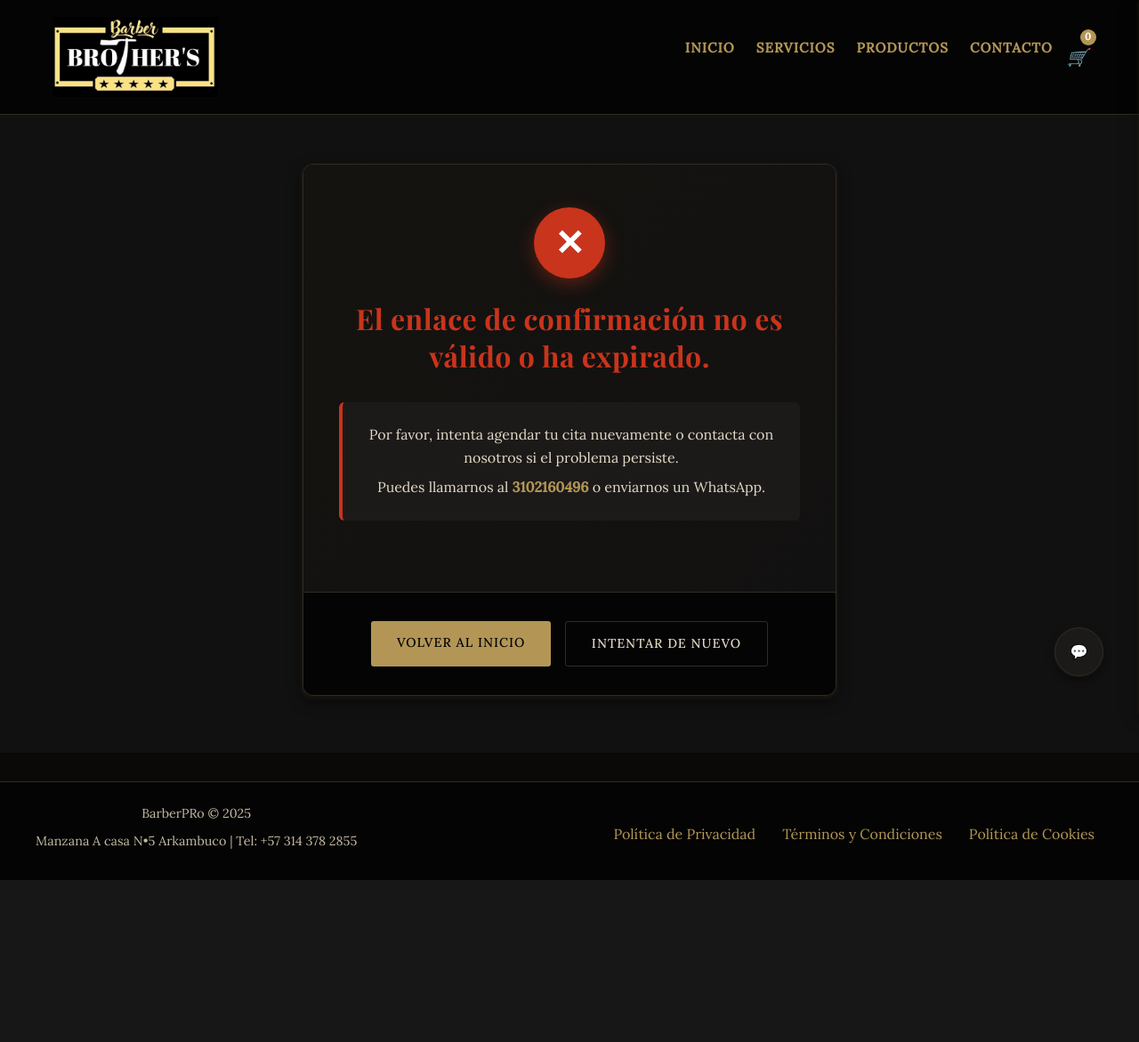
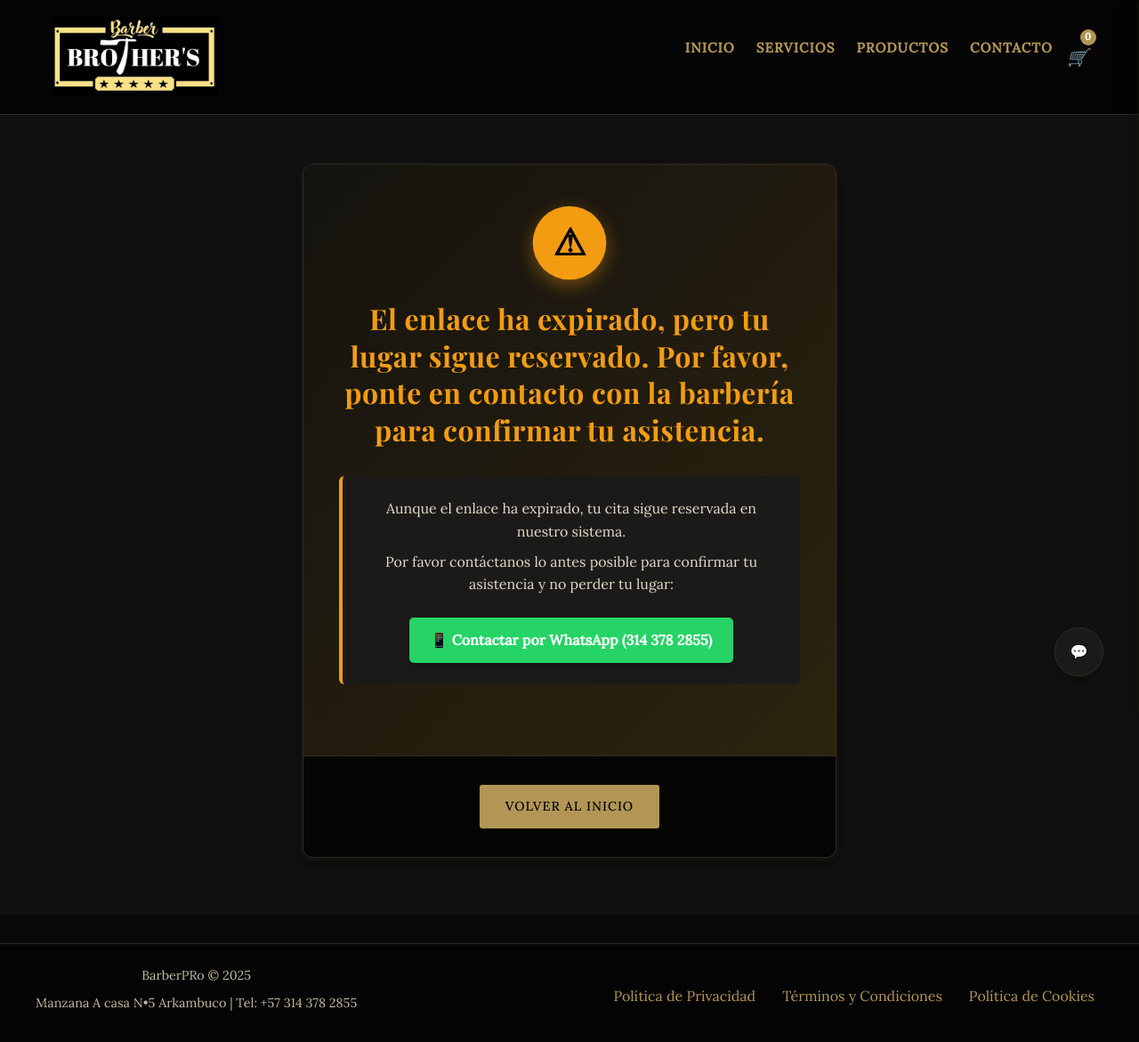
Before and after one commit to jrovz/Barber-Brothers, a Flask app: page /confirmar-cita/1 in a window 1280 px wide. Shown: the whole page at 89% size. Before the commit the page ends 989 px from the top, so only its background shows below. Run offline with Flask 3, Linux system fonts and the light colour scheme; some libraries are stand-ins or nearby versions.

Commit message:
feat: Add `Cliente`, `Mensaje`, and `Cita` models with client segmentation and appointment confirmation logic, and implement public routes for site navigation and interaction.

```diff
--- a/app/models/cliente.py
+++ b/app/models/cliente.py
@@ -156,7 +156,7 @@ class Cita(db.Model):
         return serializer.dumps(self.id, salt='email-confirmation-salt')
 
     @staticmethod
-    def verify_confirmation_token(token, max_age_seconds=3600): # 1 hora por defecto
+    def verify_confirmation_token(token, max_age_seconds=43200): # 12 horas por defecto
         serializer = URLSafeTimedSerializer(current_app.config['SECRET_KEY'])
         try:
             cita_id = serializer.loads(
@@ -175,7 +175,7 @@ class Cita(db.Model):
         return None
 
     @staticmethod
-    def get_cita_from_token(token, max_age_seconds=3600):
+    def get_cita_from_token(token, max_age_seconds=43200):
         """Devuelve la cita asociada al token si el token es válido y no ha expirado.
         No impone estado específico; útil para flujos idempotentes (ya confirmada).
         """
--- a/app/public/routes.py
+++ b/app/public/routes.py
@@ -1117,10 +1117,11 @@ def confirmar_cita_route(token):
     # Intentar obtener la cita desde el token sin imponer estado (manejo idempotente)
     cita_token = Cita.get_cita_from_token(token)
     if not cita_token:
-        flash('El enlace de confirmación no es válido o ha expirado.', 'danger')
+        flash('El link expiró pero tu lugar sigue reservado. Por favor contáctanos.', 'warning')
         return render_template('public/confirmation_status.html',
                                success=False,
-                               message='El enlace de confirmación no es válido o ha expirado.')
+                               warning=True,
+                               message='El enlace ha expirado, pero tu lugar sigue reservado. Por favor, ponte en contacto con la barbería para confirmar tu asistencia.')
 
     # Si ya está confirmada, mostrar éxito (posible prefetch del enlace por el proveedor de correo)
     if cita_token.estado == 'confirmada':
--- a/app/static/css/public_styles.css
+++ b/app/static/css/public_styles.css
@@ -1,22 +1,34 @@
 /* --- Variables Globales --- */
 :root {
     /* Fondos (negros con profundidad) */
-    --color-bg-main: #0a0908; /* Negro profundo con un toque cálido */
-    --color-bg-dark: #040404; /* Negro casi absoluto para áreas de máximo contraste */
-    --color-bg-medium: #121111; /* Negro intermedio con un toque de calidez */
-    --color-bg-light: #1c1a19; /* Negro suavizado para áreas secundarias */
-    --color-bg-card: #15130f; /* Negro con matiz vintage para elementos destacados */
+    --color-bg-main: #0a0908;
+    /* Negro profundo con un toque cálido */
+    --color-bg-dark: #040404;
+    /* Negro casi absoluto para áreas de máximo contraste */
+    --color-bg-medium: #121111;
+    /* Negro intermedio con un toque de calidez */
+    --color-bg-light: #1c1a19;
+    /* Negro suavizado para áreas secundarias */
+    --color-bg-card: #15130f;
+    /* Negro con matiz vintage para elementos destacados */
 
     /* Tipografía (tonos crema y marfil) */
-    --color-text-primary: #f5f0e6; /* Marfil suave para textos principales */
-    --color-text-secondary: #e3d9c6; /* Crema cálido para textos secundarios */
-    --color-text-muted: #c4b9a2; /* Tono beige apagado para textos menos importantes */
-    --color-text-accent: #d2b883; /* Dorado antiguo suave para acentos textuales */
+    --color-text-primary: #f5f0e6;
+    /* Marfil suave para textos principales */
+    --color-text-secondary: #e3d9c6;
+    /* Crema cálido para textos secundarios */
+    --color-text-muted: #c4b9a2;
+    /* Tono beige apagado para textos menos importantes */
+    --color-text-accent: #d2b883;
+    /* Dorado antiguo suave para acentos textuales */
 
     /* Acentos y bordes (tonos dorados antiguo) */
-    --color-border: #302c25; /* Borde sutil con toque sépia */
-    --color-accent: #b39656; /* Dorado antiguo para elementos interactivos */
-    --color-accent-hover: #c9aa6b; /* Dorado cálido para estados hover */
+    --color-border: #302c25;
+    /* Borde sutil con toque sépia */
+    --color-accent: #b39656;
+    /* Dorado antiguo para elementos interactivos */
+    --color-accent-hover: #c9aa6b;
+    /* Dorado cálido para estados hover */
 
     /* Sombras (con toque vintage) */
     --shadow-soft: 0 4px 8px rgba(0, 0, 0, 0.5), 0 1px 3px rgba(179, 150, 86, 0.15);
@@ -38,7 +50,8 @@ body {
     font-family: 'Lora', serif;
     line-height: 1.6;
     overflow-x: hidden;
-    padding-top: 120px; /* Ajusta según la altura del header */
+    padding-top: 120px;
+    /* Ajusta según la altura del header */
 }
 
 /* Estilo para prevenir el scroll del body cuando el menú o carrito están abiertos */
@@ -87,8 +100,8 @@ body.menu-open {
 }
 
 .slide-btn {
-    box-shadow: 0 4px 12px rgba(0,0,0,0.5);
-    background-color: rgba(0,0,0,0.6);
+    box-shadow: 0 4px 12px rgba(0, 0, 0, 0.5);
+    background-color: rgba(0, 0, 0, 0.6);
     border: 2px solid var(--color-accent);
     text-shadow: none;
     font-weight: bold;
@@ -97,7 +110,7 @@ body.menu-open {
 .slide-btn:hover {
     background-color: var(--color-accent);
     color: var(--color-bg-dark);
-    box-shadow: 0 6px 15px rgba(0,0,0,0.7);
+    box-shadow: 0 6px 15px rgba(0, 0, 0, 0.7);
     transform: translateY(-2px);
 }
 
@@ -206,7 +219,7 @@ textarea.form-control {
     transform: translateY(-2px);
 }
 
-.form-group .form-control:focus + label {
+.form-group .form-control:focus+label {
     color: var(--color-accent);
 }
 
@@ -295,7 +308,8 @@ header.scrolled {
 
 /* Ajuste adicional para menú móvil abierto */
 body.menu-open {
-    padding-top: 120px; /* Mantener el padding incluso con menú abierto */
+    padding-top: 120px;
+    /* Mantener el padding incluso con menú abierto */
 }
 
 .header-container {
@@ -395,22 +409,26 @@ header nav ul li a:hover::after {
 
 /* --- Menú Hamburguesa --- */
 .menu-toggle {
-    display: none; /* Se muestra solo en móvil - modificado en media query */
+    display: none;
+    /* Se muestra solo en móvil - modificado en media query */
     background: transparent;
     border: none;
     cursor: pointer;
     padding: 10px;
-    z-index: 1100; /* Mayor que el menú para estar por encima */
+    z-index: 1100;
+    /* Mayor que el menú para estar por encima */
     position: absolute;
     right: 1rem;
     top: 50%;
     transform: translateY(-50%);
-    min-width: 44px; /* Tamaño mínimo para accesibilidad */
+    min-width: 44px;
+    /* Tamaño mínimo para accesibilidad */
     min-height: 44px;
     border-radius: 4px;
     transition: all 0.3s ease;
     outline: none;
-    -webkit-tap-highlight-color: transparent; /* Eliminar highlight en móviles */
+    -webkit-tap-highlight-color: transparent;
+    /* Eliminar highlight en móviles */
 }
 
 .menu-toggle:hover {
@@ -432,7 +450,8 @@ header nav ul li a:hover::after {
     width: 25px;
     border-radius: 3px;
     transition: all 0.3s ease-in-out;
-    margin: 0 auto; /* Centrar líneas */
+    margin: 0 auto;
+    /* Centrar líneas */
 }
 
 .menu-toggle-icon::before {
@@ -456,17 +475,21 @@ header nav ul li a:hover::after {
 }
 
 .mobile-menu {
-    display: flex !important; /* Forzar display flex */
+    display: flex !important;
+    /* Forzar display flex */
     flex-direction: column;
     align-items: flex-start;
     background-color: var(--color-bg-dark);
     position: fixed;
-    top: 0; /* Desde la parte superior de la pantalla */
+    top: 0;
+    /* Desde la parte superior de la pantalla */
     right: 0;
     width: 280px;
     max-width: 90%;
-    height: 100vh; /* Altura completa */
-    padding: 4.5rem 1.5rem 1.5rem; /* Espacio superior para el botón hamburguesa */
+    height: 100vh;
+    /* Altura completa */
+    padding: 4.5rem 1.5rem 1.5rem;
+    /* Espacio superior para el botón hamburguesa */
     border-left: 1px solid var(--color-border);
     box-shadow: -2px 0 10px rgba(0, 0, 0, 0.2);
     z-index: 1050;
@@ -493,7 +516,8 @@ header nav ul li a:hover::after {
 .mobile-menu.open {
     transform: translateX(0);
     visibility: visible;
-    box-shadow: -5px 0 15px rgba(0, 0, 0, 0.3); /* Sombra más pronunciada cuando está abierto */
+    box-shadow: -5px 0 15px rgba(0, 0, 0, 0.3);
+    /* Sombra más pronunciada cuando está abierto */
 }
 
 .mobile-menu ul {
@@ -668,18 +692,22 @@ footer p {
     left: 0;
     width: 100%;
     height: 100%;
-    background-color: rgba(0, 0, 0, 0.6); /* Más oscuro para mejor contraste */
-    z-index: 1040; /* Entre el header (1000) y el menú (1050) */
+    background-color: rgba(0, 0, 0, 0.6);
+    /* Más oscuro para mejor contraste */
+    z-index: 1040;
+    /* Entre el header (1000) y el menú (1050) */
     opacity: 0;
     visibility: hidden;
     transition: opacity 0.3s, visibility 0.3s;
-    pointer-events: none; /* Inicialmente no intercepta clics */
+    pointer-events: none;
+    /* Inicialmente no intercepta clics */
 }
 
 .menu-overlay.open {
     opacity: 1;
     visibility: visible;
-    pointer-events: auto; /* Ahora intercepta clics cuando está abierto */
+    pointer-events: auto;
+    /* Ahora intercepta clics cuando está abierto */
 }
 
 .cart-header {
@@ -868,7 +896,7 @@ footer p {
 .slide-bg.image-loaded {
     opacity: 1;
     transition: transform 8s cubic-bezier(0.25, 0.1, 0.25, 1),
-                opacity 0.3s ease-in-out;
+        opacity 0.3s ease-in-out;
 }
 
 .slide.active .slide-bg {
@@ -896,7 +924,7 @@ footer p {
     transform: translateY(30px);
     opacity: 0;
     transition: transform 1s cubic-bezier(0.25, 0.1, 0.25, 1) 0.3s,
-                opacity 1s cubic-bezier(0.25, 0.1, 0.25, 1) 0.3s;
+        opacity 1s cubic-bezier(0.25, 0.1, 0.25, 1) 0.3s;
     position: relative;
     z-index: 2;
     color: var(--color-text-primary);
@@ -904,7 +932,8 @@ footer p {
 
 /* Se eliminó el gradiente oscuro detrás del texto */
 .product-highlight::before {
-    display: none; /* Ocultamos completamente el pseudo-elemento con el degradado */
+    display: none;
+    /* Ocultamos completamente el pseudo-elemento con el degradado */
 }
 
 .slide.active .product-highlight {
@@ -918,12 +947,12 @@ footer p {
     margin-bottom: 1rem;
     color: #ffffff;
     letter-spacing: 1px;
-    text-shadow: 2px 2px 10px rgba(0,0,0,0.9), 0 0 20px rgba(0,0,0,0.7);
+    text-shadow: 2px 2px 10px rgba(0, 0, 0, 0.9), 0 0 20px rgba(0, 0, 0, 0.7);
     /* Animación sutil de entrada */
     transform: translateY(20px);
     opacity: 0;
     transition: transform 0.8s cubic-bezier(0.25, 0.1, 0.25, 1) 0.5s,
-                opacity 0.8s cubic-bezier(0.25, 0.1, 0.25, 1) 0.5s;
+        opacity 0.8s cubic-bezier(0.25, 0.1, 0.25, 1) 0.5s;
 }
 
 .slide.active .product-highlight h2 {
@@ -936,12 +965,12 @@ footer p {
     font-size: 1.3rem;
     margin-bottom: 1.8rem;
     font-style: italic;
-    text-shadow: 1px 1px 8px rgba(0,0,0,0.9), 0 0 15px rgba(0,0,0,0.7);
+    text-shadow: 1px 1px 8px rgba(0, 0, 0, 0.9), 0 0 15px rgba(0, 0, 0, 0.7);
     /* Animación sutil de entrada */
     transform: translateY(20px);
     opacity: 0;
     transition: transform 0.8s cubic-bezier(0.25, 0.1, 0.25, 1) 0.7s,
-                opacity 0.8s cubic-bezier(0.25, 0.1, 0.25, 1) 0.7s;
+        opacity 0.8s cubic-bezier(0.25, 0.1, 0.25, 1) 0.7s;
 }
 
 .slide.active .product-highlight p {
@@ -971,7 +1000,7 @@ footer p {
     background: #FFF !important;
     border: none !important;
     border-radius: 8px !important;
-    box-shadow: 0 2px 5px rgba(0,0,0,0.1), 0 5px 15px rgba(0,0,0,0.3) !important;
+    box-shadow: 0 2px 5px rgba(0, 0, 0, 0.1), 0 5px 15px rgba(0, 0, 0, 0.3) !important;
     margin: 0 auto !important;
     padding: 0 !important;
     max-width: 540px !important;
@@ -981,7 +1010,7 @@ footer p {
     transform: translateY(20px);
     opacity: 0;
     transition: transform 0.8s cubic-bezier(0.25, 0.1, 0.25, 1) 0.4s,
-                opacity 0.8s cubic-bezier(0.25, 0.1, 0.25, 1) 0.4s;
+        opacity 0.8s cubic-bezier(0.25, 0.1, 0.25, 1) 0.4s;
 }
 
 .slide.active.instagram-embed-slide .instagram-media {
@@ -1143,7 +1172,7 @@ footer p {
     margin-bottom: 2.5rem;
     font-size: 2.5rem;
     letter-spacing: 1px;
-    text-shadow: 1px 1px 3px rgba(0,0,0,0.3);
+    text-shadow: 1px 1px 3px rgba(0, 0, 0, 0.3);
 }
 
 .calendar {
@@ -1589,7 +1618,8 @@ footer p {
     padding: 1.5rem;
     display: flex;
     flex-direction: column;
-    flex-grow: 1; /* Permite que este contenedor crezca y ocupe el espacio disponible */
+    flex-grow: 1;
+    /* Permite que este contenedor crezca y ocupe el espacio disponible */
 }
 
 .product-title {
@@ -1617,7 +1647,8 @@ footer p {
 }
 
 .product-info .add-to-cart {
-    margin-top: auto; /* Empuja el botón hacia la parte inferior de la tarjeta */
+    margin-top: auto;
+    /* Empuja el botón hacia la parte inferior de la tarjeta */
 }
 
 
@@ -1875,7 +1906,8 @@ footer p {
 .service-item {
     background-color: var(--color-bg-card);
     border-radius: 8px;
-    padding: 0; /* Reset padding para manejar la imagen */
+    padding: 0;
+    /* Reset padding para manejar la imagen */
     text-align: center;
     transition: all 0.3s ease;
     cursor: pointer;
@@ -2289,8 +2321,15 @@ footer p {
 }
 
 @keyframes successPulse {
-    0%, 100% { transform: scale(1); }
-    50% { transform: scale(1.05); }
+
+    0%,
+    100% {
+        transform: scale(1);
+    }
+
+    50% {
+        transform: scale(1.05);
+    }
 }
 
 /* Confirmación de Error */
@@ -2311,8 +2350,30 @@ footer p {
     border-radius: 50%;
     font-size: 2.5rem;
     font-weight: bold;
+    box-shadow: 0 6px 20px rgba(201, 52, 28, 0.4);
+}
+
+/* Confirmación de Advertencia */
+.confirmation-warning {
+    padding: 3rem 2.5rem;
+    text-align: center;
+    background: linear-gradient(135deg, var(--color-bg-card), rgba(184, 134, 11, 0.15));
+}
+
+.warning-icon {
+    display: inline-flex;
+    align-items: center;
+    justify-content: center;
+    width: 80px;
+    height: 80px;
+    background-color: #f39c12;
+    color: var(--color-bg-dark);
+    border-radius: 50%;
+    font-size: 2.5rem;
+    font-weight: bold;
     margin-bottom: 1.5rem;
-    box-shadow: 0 6px 20px rgba(201, 52, 28, 0.4);
+    box-shadow: 0 6px 20px rgba(243, 156, 18, 0.4);
+    animation: successPulse 2s ease-in-out infinite;
 }
 
 /* Títulos de Confirmación */
@@ -2331,6 +2392,10 @@ footer p {
 
 .confirmation-error .confirmation-title {
     color: #c9341c;
+}
+
+.confirmation-warning .confirmation-title {
+    color: #f39c12;
 }
 
 /* Detalles de la Cita */
@@ -2412,6 +2477,46 @@ footer p {
     border-left-color: #c9341c;
 }
 
+.warning-message {
+    margin: 2rem 0;
+    padding: 1.5rem;
+    background-color: var(--color-bg-light);
+    border-radius: 6px;
+    border-left: 4px solid #f39c12;
+}
+
+.warning-message p {
+    color: var(--color-text-secondary);
+    line-height: 1.6;
+    margin-bottom: 0.5rem;
+    font-size: 1rem;
+}
+
+.warning-message strong {
+    color: #f39c12;
+    font-weight: 600;
+}
+
+.btn-whatsapp-warning {
+    display: inline-block;
+    margin-top: 1rem;
+    padding: 0.8rem 1.5rem;
+    background-color: #25D366;
+    color: white;
+    text-decoration: none;
+    border-radius: 5px;
+    font-weight: bold;
+    font-family: 'Lora', serif;
+    transition: all 0.3s ease;
+    box-shadow: 0 4px 6px rgba(0, 0, 0, 0.2);
+}
+
+.btn-whatsapp-warning:hover {
+    background-color: #128C7E;
+    transform: translateY(-2px);
+    box-shadow: 0 6px 12px rgba(0, 0, 0, 0.3);
+}
+
 .confirmation-message p,
 .error-message p {
     color: var(--color-text-secondary);
@@ -2524,6 +2629,7 @@ footer p {
 
 /* --- Media Queries --- */
 @media (max-width: 768px) {
+
     /* Ajustar padding del body para móvil */
     body {
         padding-top: 100px;
@@ -2555,7 +2661,8 @@ footer p {
     .logo img {
         max-height: 100%;
         width: auto;
-        height: 70px; /* Más pequeño en móvil */
+        height: 70px;
+        /* Más pequeño en móvil */
     }
 
     /* Header scrolled en móvil */
@@ -2569,11 +2676,13 @@ footer p {
     }
 
     .desktop-menu {
-        display: none; /* Ocultar menú desktop en móvil */
+        display: none;
+        /* Ocultar menú desktop en móvil */
     }
 
     .menu-toggle {
-        display: block; /* Mostrar hamburguesa en móvil */
+        display: block;
+        /* Mostrar hamburguesa en móvil */
     }
 
     /* Ajustar menú móvil para móvil */
@@ -2598,7 +2707,8 @@ footer p {
     /* Estilos de overlay para el menú móvil */
     .menu-overlay {
         display: block;
-        z-index: 1040; /* Mantener coherencia con el z-index global */
+        z-index: 1040;
+        /* Mantener coherencia con el z-index global */
     }
 
     .mobile-menu.open {
--- a/app/templates/public/confirmation_status.html
+++ b/app/templates/public/confirmation_status.html
@@ -46,22 +46,32 @@ Error de Confirmación - Barber Brothers
                 <p>Te hemos enviado un correo electrónico con los detalles de tu cita. ¡Esperamos verte pronto!</p>
             </div>
         </div>
+        {% elif warning %}
+        <div class="confirmation-warning">
+            <div class="warning-icon">⚠</div>
+            <h2 class="confirmation-title">{{ message }}</h2>
+            <div class="warning-message">
+                <p>Aunque el enlace ha expirado, tu cita sigue reservada en nuestro sistema.</p>
+                <p>Por favor contáctanos lo antes posible para confirmar tu asistencia y no perder tu lugar:</p>
+                <a href="https://wa.me/573143782855" target="_blank" class="btn-whatsapp-warning">
+                    📱 Contactar por WhatsApp (314 378 2855)
+                </a>
+            </div>
+        </div>
         {% else %}
         <div class="confirmation-error">
             <div class="error-icon">✕</div>
             <h2 class="confirmation-title">{{ message }}</h2>
             <div class="error-message">
                 <p>Por favor, intenta agendar tu cita nuevamente o contacta con nosotros si el problema persiste.</p>
-                    <p>Puedes llamarnos al <strong>3102160496</strong> o enviarnos un WhatsApp.</p>
+                <p>Puedes llamarnos al <strong>3143782855</strong> o enviarnos un WhatsApp.</p>
             </div>
         </div>
         {% endif %}
 
         <div class="confirmation-actions">
             <a href="{{ url_for('public.home') }}" class="btn btn-primary">Volver al Inicio</a>
-            {% if not success %}
-            <a href="{{ url_for('public.home') }}#availability" class="btn btn-secondary">Intentar de Nuevo</a>
-            {% endif %}
+
         </div>
     </div>
 </section>
```
Lines whose indentation alone changed are shown as unchanged.
